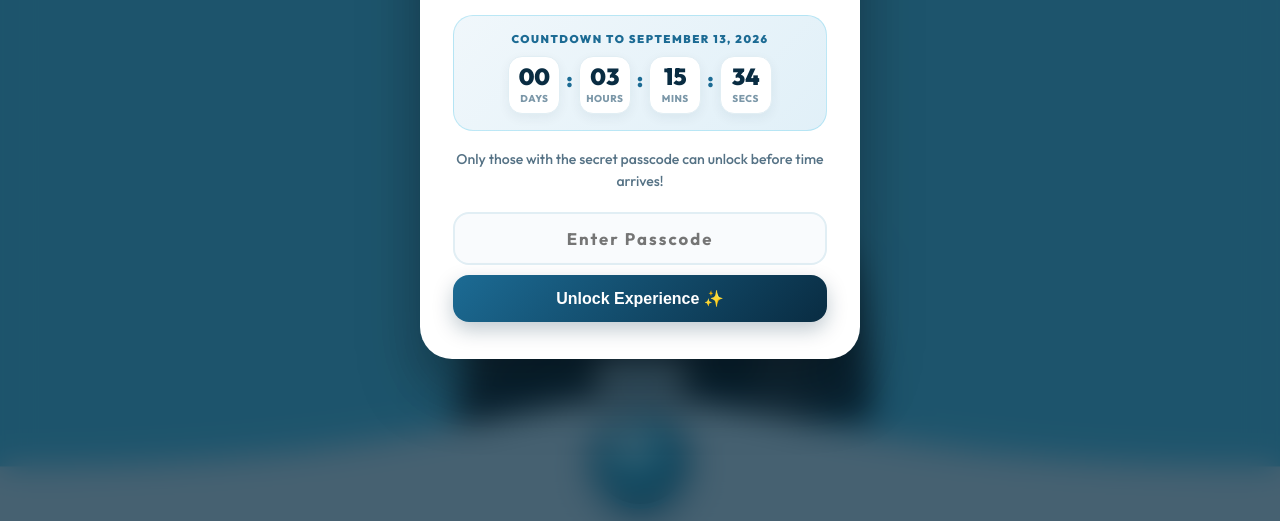
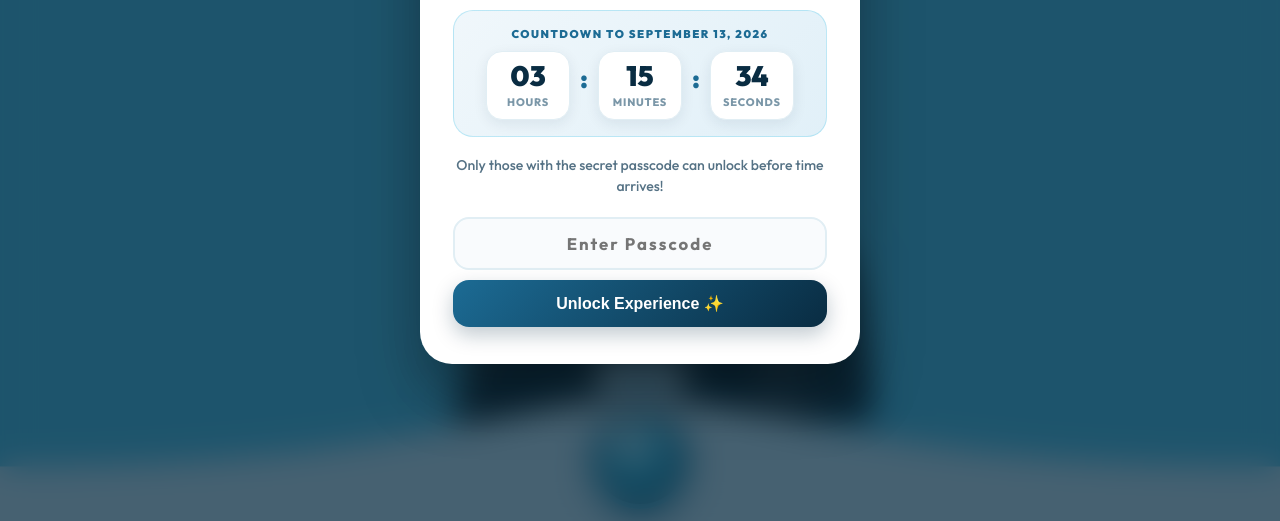
Before and after one commit to talmalek/HappyBirthdayMerav, a plain HTML site: page index.html in a window 1280 px wide. Shown: the part 279-800 px from the top of the page. Drawn offline with nearby package versions, Linux system fonts and the light colour scheme.

Commit message:
feat: Dynamic Hours:Minutes:Seconds countdown clock to 13/09/2026

```diff
--- a/app.js
+++ b/app.js
@@ -42,8 +42,7 @@ document.addEventListener('DOMContentLoaded', () => {
 
     const VALID_PASSCODES = ['1309', '13091981', '130981', '1981', 'merav', 'love'];
 
-    // COUNTDOWN CLOCK TO SEPTEMBER 13, 2026
-    const cdDays = document.getElementById('cd-days');
+    // DYNAMIC COUNTDOWN CLOCK TO SEPTEMBER 13, 2026 (HOURS : MINUTES : SECONDS)
     const cdHours = document.getElementById('cd-hours');
     const cdMins = document.getElementById('cd-mins');
     const cdSecs = document.getElementById('cd-secs');
@@ -56,17 +55,14 @@ document.addEventListener('DOMContentLoaded', () => {
         const difference = TARGET_BIRTHDAY - now;
 
         if (difference > 0) {
-            const days = Math.floor(difference / (1000 * 60 * 60 * 24));
-            const hours = Math.floor((difference % (1000 * 60 * 60 * 24)) / (1000 * 60 * 60));
+            const totalHours = Math.floor(difference / (1000 * 60 * 60));
             const mins = Math.floor((difference % (1000 * 60 * 60)) / (1000 * 60));
             const secs = Math.floor((difference % (1000 * 60)) / 1000);
 
-            if (cdDays) cdDays.textContent = String(days).padStart(2, '0');
-            if (cdHours) cdHours.textContent = String(hours).padStart(2, '0');
+            if (cdHours) cdHours.textContent = String(totalHours).padStart(2, '0');
             if (cdMins) cdMins.textContent = String(mins).padStart(2, '0');
             if (cdSecs) cdSecs.textContent = String(secs).padStart(2, '0');
         } else {
-            if (cdDays) cdDays.textContent = '00';
             if (cdHours) cdHours.textContent = '00';
             if (cdMins) cdMins.textContent = '00';
             if (cdSecs) cdSecs.textContent = '00';
--- a/index.html
+++ b/index.html
@@ -117,15 +117,10 @@
             <div class="login-badge">VIP ACCESS • 13.09.1981</div>
             <h1 class="login-title">Happy Birthday Merav! 🎈</h1>
 
-            <!-- Live Countdown Clock to September 13, 2026 -->
+            <!-- Live Dynamic Countdown Clock (HOURS : MINUTES : SECONDS) to September 13, 2026 -->
             <div class="countdown-container">
                 <div class="countdown-label">COUNTDOWN TO SEPTEMBER 13, 2026</div>
                 <div class="countdown-timer" id="countdown-timer">
-                    <div class="timer-unit">
-                        <span id="cd-days" class="timer-val">00</span>
-                        <span class="timer-lbl">DAYS</span>
-                    </div>
-                    <span class="timer-sep">:</span>
                     <div class="timer-unit">
                         <span id="cd-hours" class="timer-val">00</span>
                         <span class="timer-lbl">HOURS</span>
@@ -133,12 +128,12 @@
                     <span class="timer-sep">:</span>
                     <div class="timer-unit">
                         <span id="cd-mins" class="timer-val">00</span>
-                        <span class="timer-lbl">MINS</span>
+                        <span class="timer-lbl">MINUTES</span>
                     </div>
                     <span class="timer-sep">:</span>
                     <div class="timer-unit">
                         <span id="cd-secs" class="timer-val">00</span>
-                        <span class="timer-lbl">SECS</span>
+                        <span class="timer-lbl">SECONDS</span>
                     </div>
                 </div>
             </div>
--- a/styles.css
+++ b/styles.css
@@ -518,23 +518,23 @@ html, body {
     display: flex;
     align-items: center;
     justify-content: center;
-    gap: 6px;
+    gap: 10px;
 }
 
 .timer-unit {
     display: flex;
     flex-direction: column;
     align-items: center;
-    min-width: 52px;
+    min-width: 84px;
     background: #ffffff;
-    padding: 8px 4px;
-    border-radius: 14px;
-    box-shadow: 0 4px 12px rgba(9, 44, 66, 0.06);
+    padding: 10px 8px;
+    border-radius: 16px;
+    box-shadow: 0 4px 14px rgba(9, 44, 66, 0.08);
     border: 1px solid #e1eef4;
 }
 
 .timer-val {
-    font-size: 1.45rem;
+    font-size: 1.75rem;
     font-weight: 900;
     color: var(--lacoste-navy);
     line-height: 1;
@@ -542,18 +542,18 @@ html, body {
 }
 
 .timer-lbl {
-    font-size: 0.62rem;
+    font-size: 0.68rem;
     font-weight: 800;
     color: #7b97a8;
-    margin-top: 4px;
-    letter-spacing: 0.5px;
+    margin-top: 5px;
+    letter-spacing: 0.8px;
 }
 
 .timer-sep {
-    font-size: 1.3rem;
+    font-size: 1.6rem;
     font-weight: 900;
     color: var(--lacoste-blue);
-    margin-bottom: 12px;
+    margin-bottom: 14px;
 }
 
 .login-form {
```
